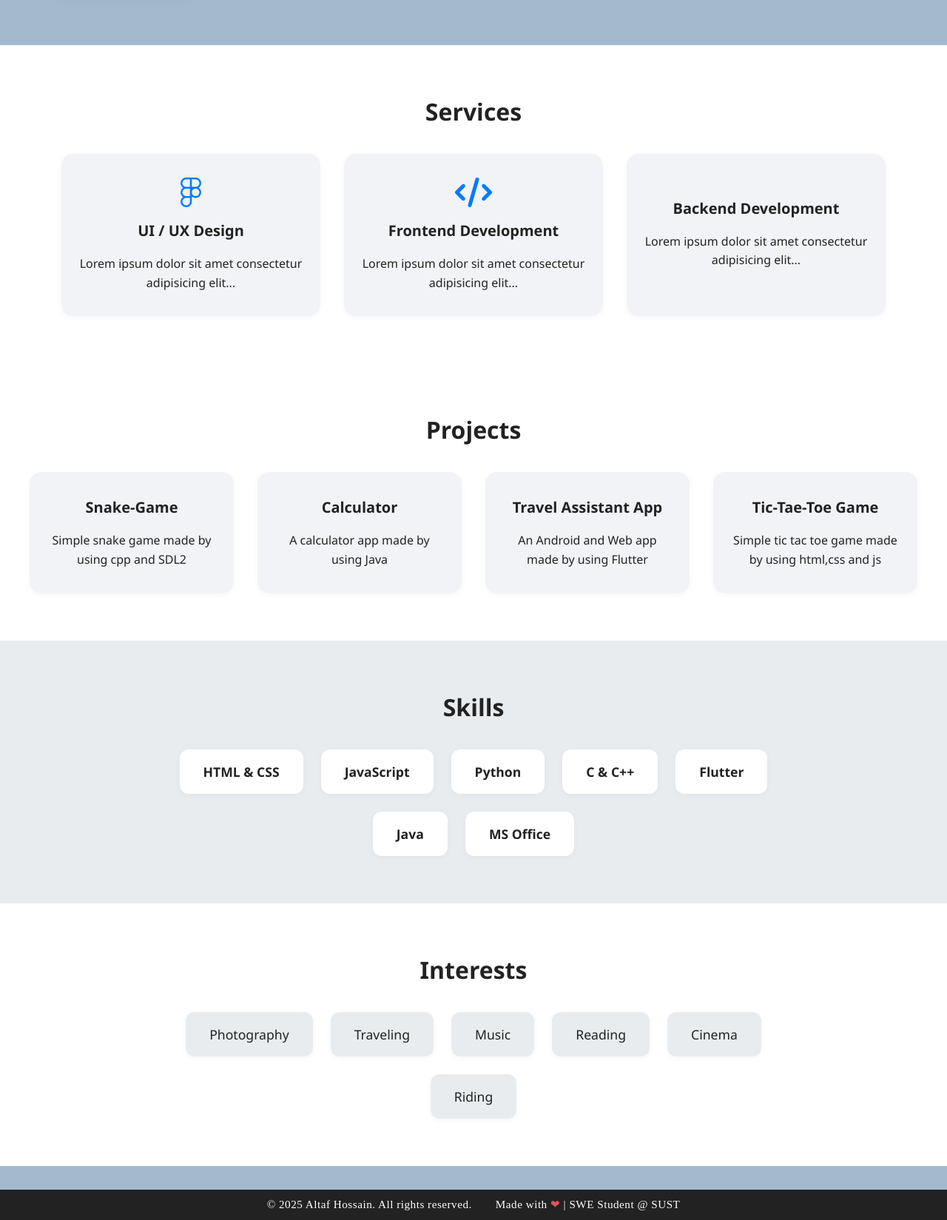
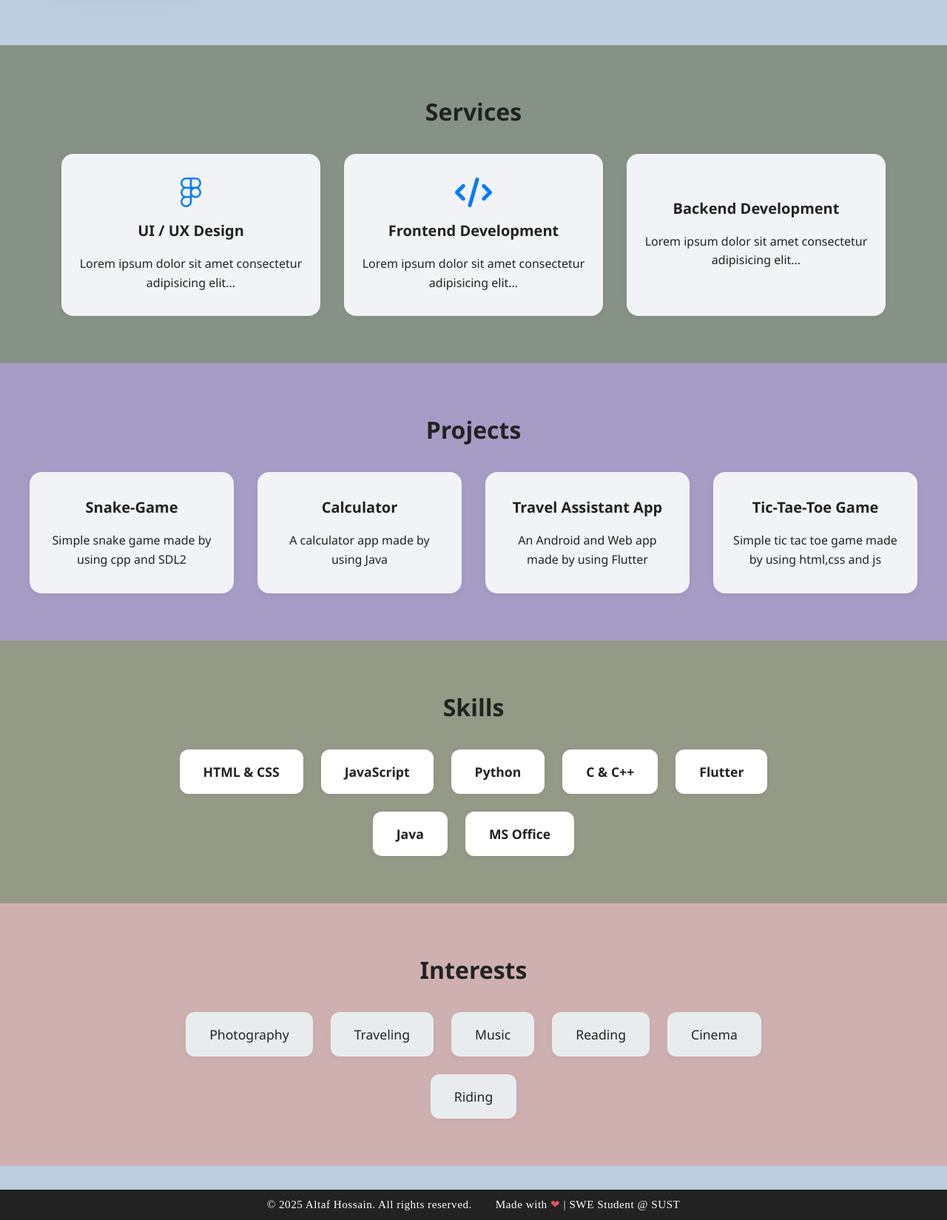
Before and after one commit to Hossain-Altaf/Portfolio, a plain HTML site: page index.html in a window 1280 px wide. Shown: the part 806-2455 px from the top of the page at 74% size. Drawn offline with Linux system fonts and the light colour scheme.

Commit message:
Update style.css

```diff
--- a/style.css
+++ b/style.css
@@ -7,13 +7,13 @@
 
 body {
   font-family: 'Segoe UI', Arial, sans-serif;
-  background: #a4b9ce;
+  background: #bccee0;
   color: #222;
   line-height: 1.6;
 }
 
 header {
-  background: #fff;
+  background: #eff1f1;
   box-shadow: 0 2px 8px rgba(0,0,0,0.04);
   position: sticky;
   top: 0;
@@ -130,7 +130,7 @@ header {
 }
 
 .hero {
-  background: #e9ecef;
+  background: #d1cec6;
   padding: 4rem 0;
 }
 
@@ -231,7 +231,7 @@ header {
 }
 
 .services {
-  background: #fff;
+  background: #879287;
   padding: 4rem 0;
 }
 
@@ -252,7 +252,7 @@ header {
 
 /* Projects Section */
 .projects {
-  background: #fff;
+  background: #a69bc5;
   padding: 4rem 0;
 }
 
@@ -294,7 +294,7 @@ header {
 
 /* Skills Section */
 .skills {
-  background: #e9ecef;
+  background: #949a85;
   padding: 4rem 0;
 }
 
@@ -326,7 +326,7 @@ header {
 
 /* Interests Section */
 .interests {
-  background: #fff;
+  background: #cfb0b0;
   padding: 4rem 0;
 }
 
```
